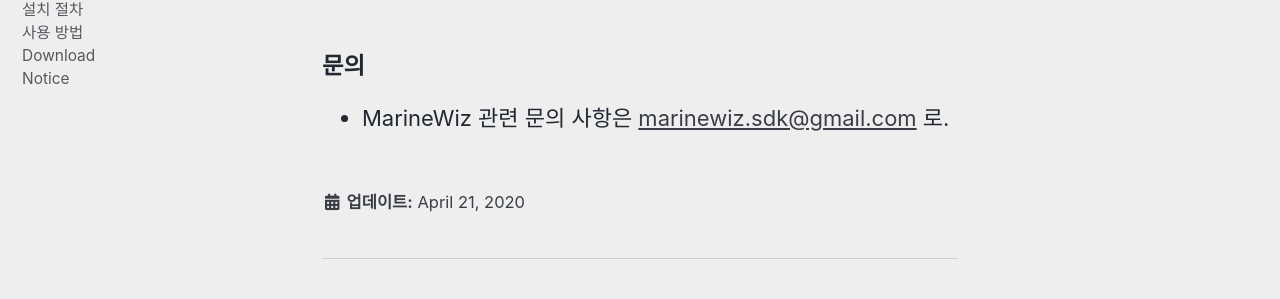
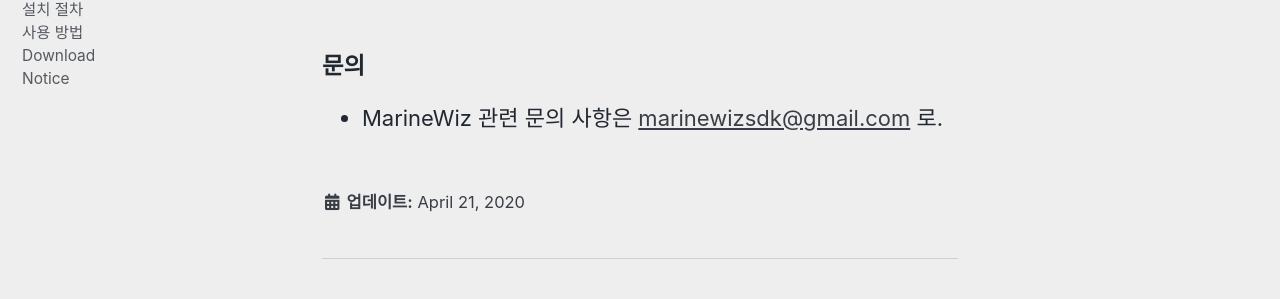
Before and after one commit to MarineWiz/MarineWiz.github.io, a Jekyll site: the page built from _docs/notice.md, in a window 1280 px wide and 900 px high. Shown: the part 427-726 px from the top of the window. Built offline with Jekyll 4.4.1, drawn with Linux system fonts in a browser that asks for light colours; cached includes are drawn as plain includes; nearby versions of some CDN libraries.

Commit message:
commit update files

```diff
--- a/_docs/notice.md
+++ b/_docs/notice.md
@@ -15,4 +15,4 @@
   - MarineWiz 2.0은 2020년 6월에 공개 예정입니다.
 
 #### 문의
-  - MarineWiz 관련 문의 사항은 [marinewiz.sdk@gmail.com](mailto:marinewiz.sdk@gmail.com) 로.
+  - MarineWiz 관련 문의 사항은 [marinewizsdk@gmail.com](mailto:marinewizsdk@gmail.com) 로.
```
Also changed, not shown: README.md.
